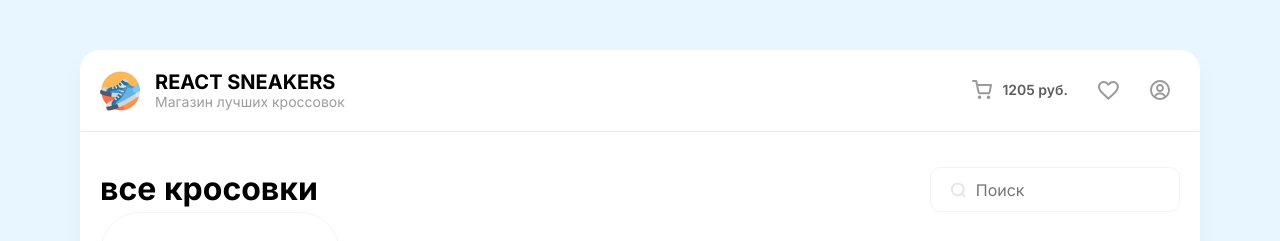
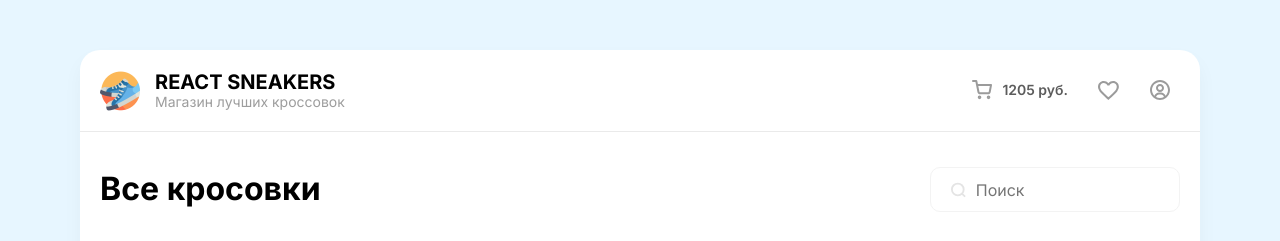
Before and after one commit to andreiribac/react-sneakers, a React (Create React App) app: page / in a window 1280 px wide. Shown: the top 241 px of the page. Built offline with nearby package versions, Linux system fonts and the light colour scheme.

Commit message:
add fix for main-grid

```diff
--- a/src/index.scss
+++ b/src/index.scss
@@ -101,7 +101,7 @@ h4,
 	z-index: 9;
 	opacity: 0;
 	pointer-events: none;
-  transition: opacity 0.2s ease-in-out;
+	transition: opacity 0.2s ease-in-out;
 	&.active {
 		opacity: 1;
 		pointer-events: all;
@@ -130,9 +130,9 @@ h4,
 		transition: transform 0.2s ease-in-out;
 	}
 	&__title {
-    display: flex;
-    justify-content: space-between;
-    align-items: center;
+		display: flex;
+		justify-content: space-between;
+		align-items: center;
 		margin-bottom: 30px;
 	}
 	&__card-container {
@@ -258,6 +258,14 @@ h4,
 	&__header {
 		display: flex;
 		align-items: center;
+		margin-bottom: 30px;
+    h2, .h2 {
+      display: inline-block;
+      text-transform: lowercase;
+      &::first-letter {
+        text-transform: uppercase;
+      }
+    }
 	}
 	&__grid {
 		display: grid;
```
